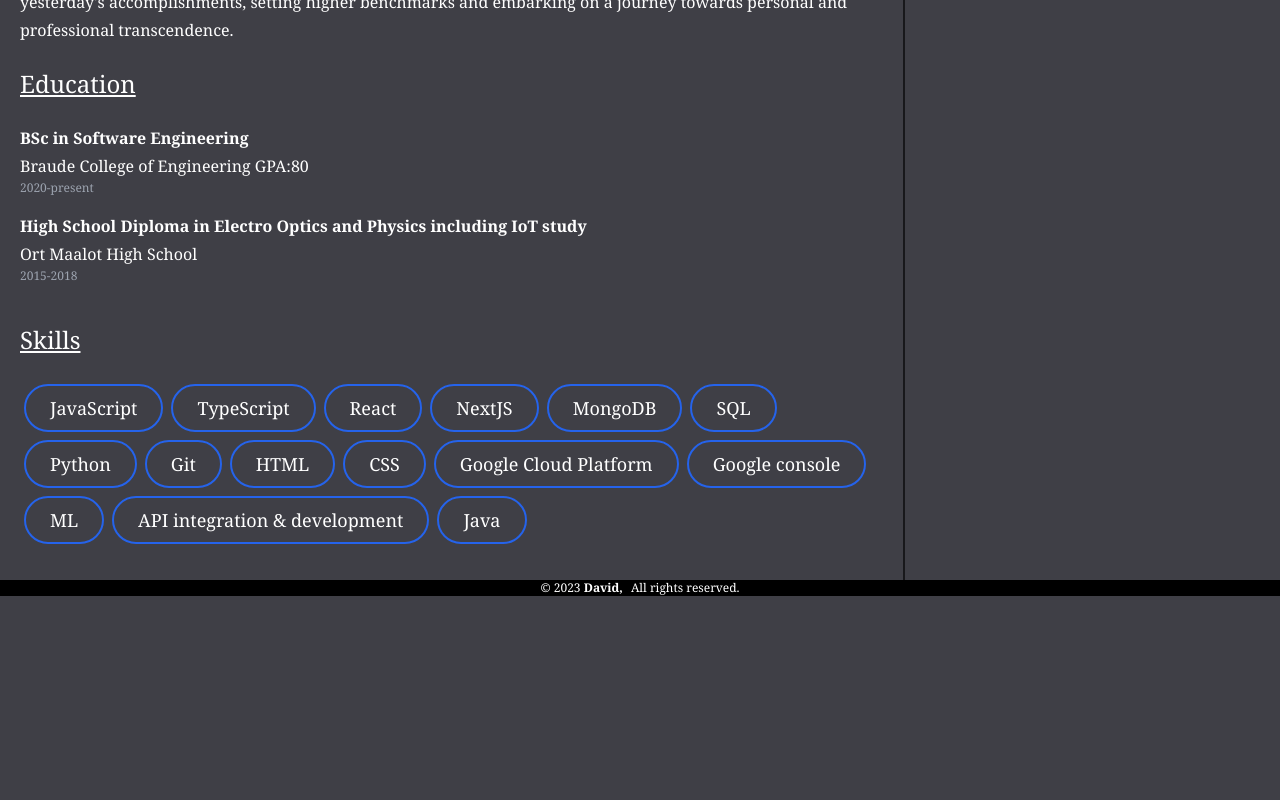
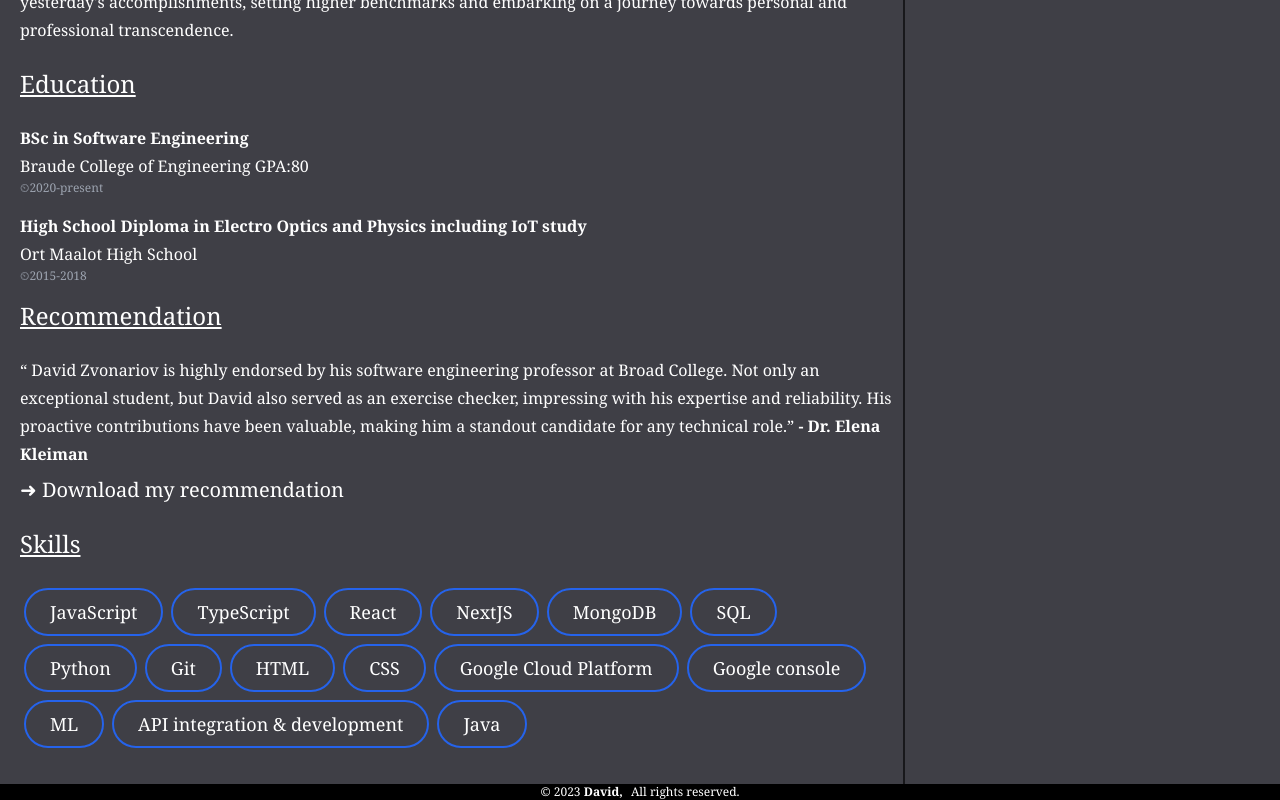
Before and after one commit to DavidZvonaruv5/My-portfolio, a Next.js app: page / in a window 1280 px wide. Shown: the part 703-1503 px from the top of the page. Before the commit the page ends 1299 px from the top, so only its background shows below. Built offline with nearby package versions, Linux system fonts and the light colour scheme; no server answers.

Commit message:
favIcon, recommendation

```diff
--- a/app/components/Education.jsx
+++ b/app/components/Education.jsx
@@ -22,10 +22,10 @@ export default function Education() {
 
       <div id="Education" className="text-base leading-7">
         {education.map((edu, index) => (
-          <div key={index} className="mb-4">
+          <div key={index} className="mb-4 hover:text-lime-100">
             <h3 className="text-l font-semibold">{edu.degree}</h3>
             <p className="text-s">{edu.school}</p>
-            <p className="text-xs text-gray-400">{edu.year}</p>
+            <p className="text-xs text-gray-400">⏲{edu.year}</p>
           </div>
         ))}
       </div>
--- a/app/components/Navbar.jsx
+++ b/app/components/Navbar.jsx
@@ -72,6 +72,13 @@ export default function Navbar() {
               </Link>
             </li>
             <li>
+              <Link href="/#Recommendation">
+                <span className="cursor-pointer hover:text-gray-300 text-xl">
+                  Recommendation
+                </span>
+              </Link>
+            </li>
+            <li>
               <Link href="/#Skills">
                 <span className="cursor-pointer hover:text-gray-300 text-xl">
                   Skills
@@ -131,6 +138,13 @@ export default function Navbar() {
             </Link>
           </li>
           <li>
+            <Link href="/#Recommendation">
+              <span className="cursor-pointer hover:text-gray-300 text-xl">
+                Recommendation
+              </span>
+            </Link>
+          </li>
+          <li>
             <Link href="/#Skills">
               <span className="cursor-pointer hover:text-gray-300 text-xl">
                 Skills
--- /dev/null
+++ b/app/components/Recommendation.jsx
@@ -0,0 +1,33 @@
+export default function Recommendation() {
+  const summery = (
+    <div className="hover:text-lime-100">
+      {" "}
+      &#8220; David Zvonariov is highly endorsed by his software engineering
+      professor at Broad College. Not only an exceptional student, but David
+      also served as an exercise checker, impressing with his expertise and
+      reliability. His proactive contributions have been valuable, making him a
+      standout candidate for any technical role.&#8221;{" "}
+      <span className="font-bold">- Dr. Elena Kleiman</span>
+    </div>
+  );
+  return (
+    <div className=" text-white bg-zinc-700 ml-3">
+      <h1 className="text-2xl underline">Recommendation</h1>
+      <br />
+      <div id="Recommendation" className="text-base leading-7">
+        <section className="mb-2">
+          <p></p>
+          <span>{summery}</span>
+        </section>
+        <h2 className="text-xl hover:">
+          <a
+            href="/Recommendation.pdf"
+            download="David-Zvonaruv-Recommendation"
+          >
+            &#10140; Download my recommendation
+          </a>
+        </h2>
+      </div>
+    </div>
+  );
+}
--- a/app/page.js
+++ b/app/page.js
@@ -3,6 +3,7 @@ import Aboutme from "./components/Aboutme"
 import Education from "./components/Education"
 import MyProjects from "./components/MyProjects"
 import Skills from "./components/Skills"
+import Recommendation from "./components/Recommendation"
 import repos from "./api/repos";
 
 export default async function Home() {
@@ -13,7 +14,9 @@ export default async function Home() {
         <div className="w-screen border-r-2 border-zinc-900 p-2 gap-2 ">
           <Aboutme/>
           <Education />
+          <Recommendation />
           <Skills />
+
         </div>
         <div className="w-5/12">
           <MyProjects projects={projects} />
```
Also changed, not shown: 1 other file (tests, documents, lock files or other folders).
